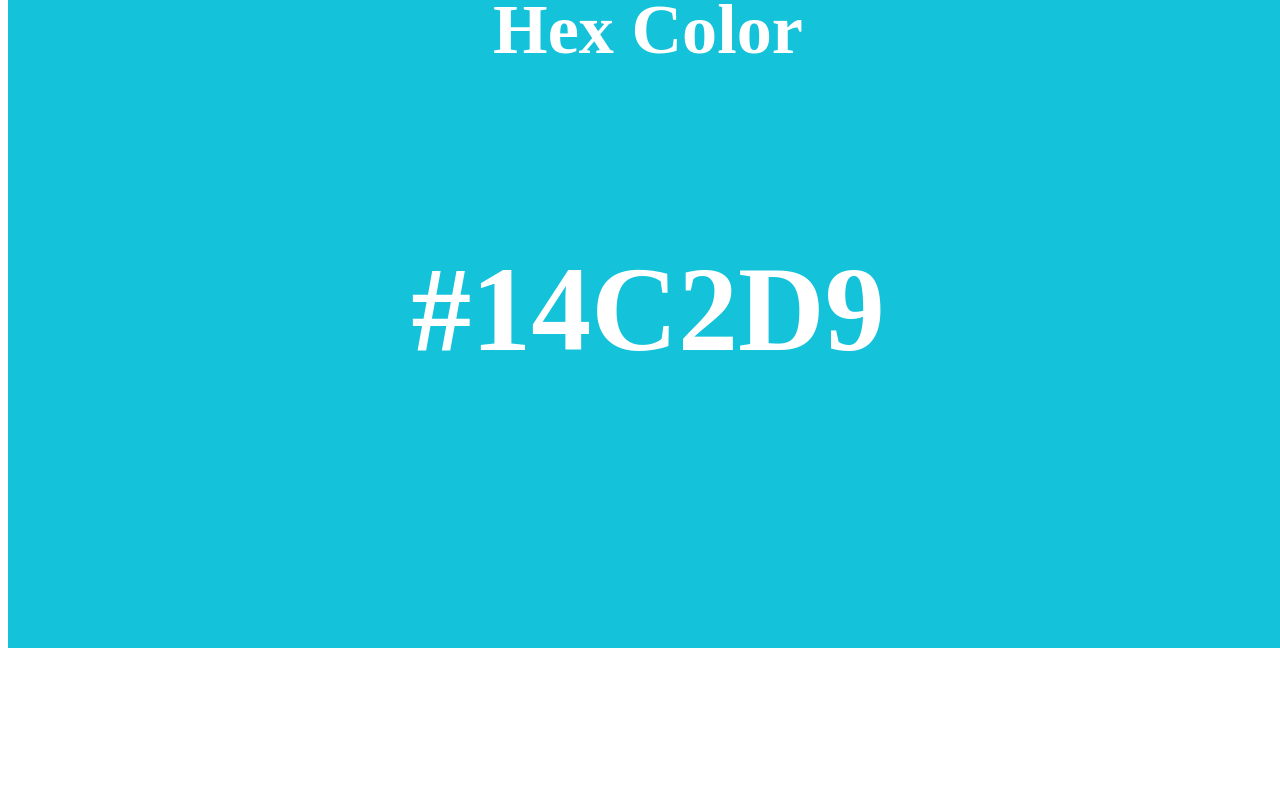
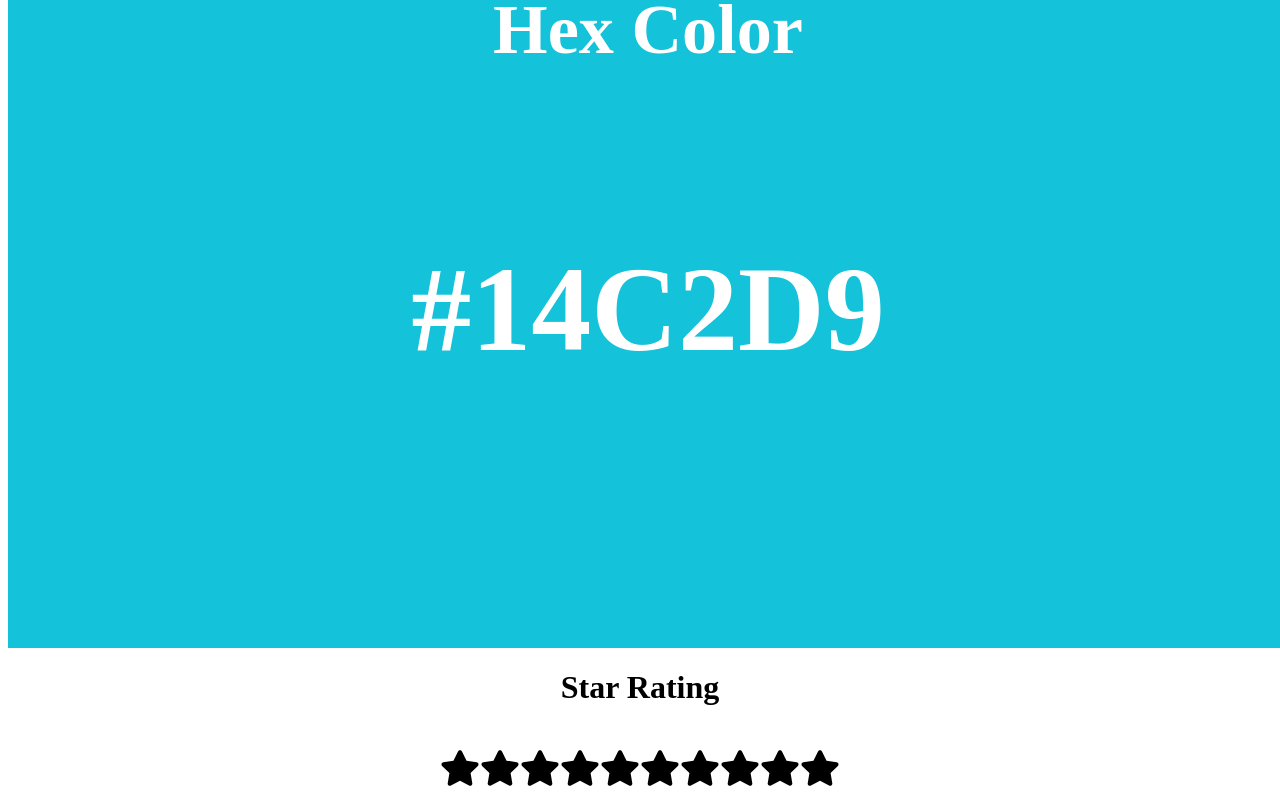
Before and after one commit to mishrasatyam28/react-mini-projects, a React (Vite) app: page / in a window 1280 px wide. Shown: the part 960-1760 px from the top of the page. Before the commit the page ends 1616 px from the top, so only its background shows below. Built offline with nearby package versions, Linux system fonts and the light colour scheme.

Commit message:
star-rating

```diff
--- a/package.json
+++ b/package.json
@@ -11,7 +11,8 @@
   },
   "dependencies": {
     "react": "^18.2.0",
-    "react-dom": "^18.2.0"
+    "react-dom": "^18.2.0",
+    "react-icons": "^5.0.1"
   },
   "devDependencies": {
     "@types/react": "^18.2.56",
--- a/src/App.jsx
+++ b/src/App.jsx
@@ -1,6 +1,7 @@
 import { useState } from "react";
 import Accordian from "./components/accordian/Accordian";
 import RandomColor from "./components/random-color/RandomColor";
+import StarRating from "./components/star-rating/StarRating";
 
 function App() {
   return (
@@ -10,6 +11,9 @@
 
       {/* Random Color Component */}
       <RandomColor />
+
+      {/* Star Rating */}
+      <StarRating noOfStars={10} />
     </div>
   );
 }
--- /dev/null
+++ b/src/components/star-rating/StarRating.jsx
@@ -0,0 +1,45 @@
+import React, { useState } from "react";
+import { FaStar } from "react-icons/fa";
+
+import "./styles.css";
+
+const StarRating = ({ noOfStars = 5 }) => {
+  const [rating, setRating] = useState(0);
+  const [hover, setHover] = useState(0);
+
+  function handleClick(getCurrentIndex) {
+    setRating(getCurrentIndex);
+  }
+
+  function handleMouseEnter(getCurrentIndex) {
+    setHover(getCurrentIndex);
+  }
+
+  function handleMouseLeave() {
+    setHover(rating);
+  }
+
+  return (
+    <div className="star-rating">
+      <h1>Star Rating</h1>
+      <div>
+        {[...Array(noOfStars)].map((_, index) => {
+          index += 1;
+
+          return (
+            <FaStar
+              key={index}
+              className={index <= (hover || rating) ? "active" : "inactive"}
+              onClick={() => handleClick(index)}
+              onMouseMove={() => handleMouseEnter(index)}
+              onMouseLeave={() => handleMouseLeave()}
+              size={40}
+            />
+          );
+        })}
+      </div>
+    </div>
+  );
+};
+
+export default StarRating;
--- /dev/null
+++ b/src/components/star-rating/styles.css
@@ -0,0 +1,14 @@
+.active {
+  color: #fff700;
+}
+.inactive {
+  color: #000;
+}
+
+.star-rating {
+  display: flex;
+  flex-direction: column;
+  justify-content: center;
+  align-items: center;
+  gap: 20px;
+}
```
Also changed, not shown: 1 other file (tests, documents, lock files or other folders).
